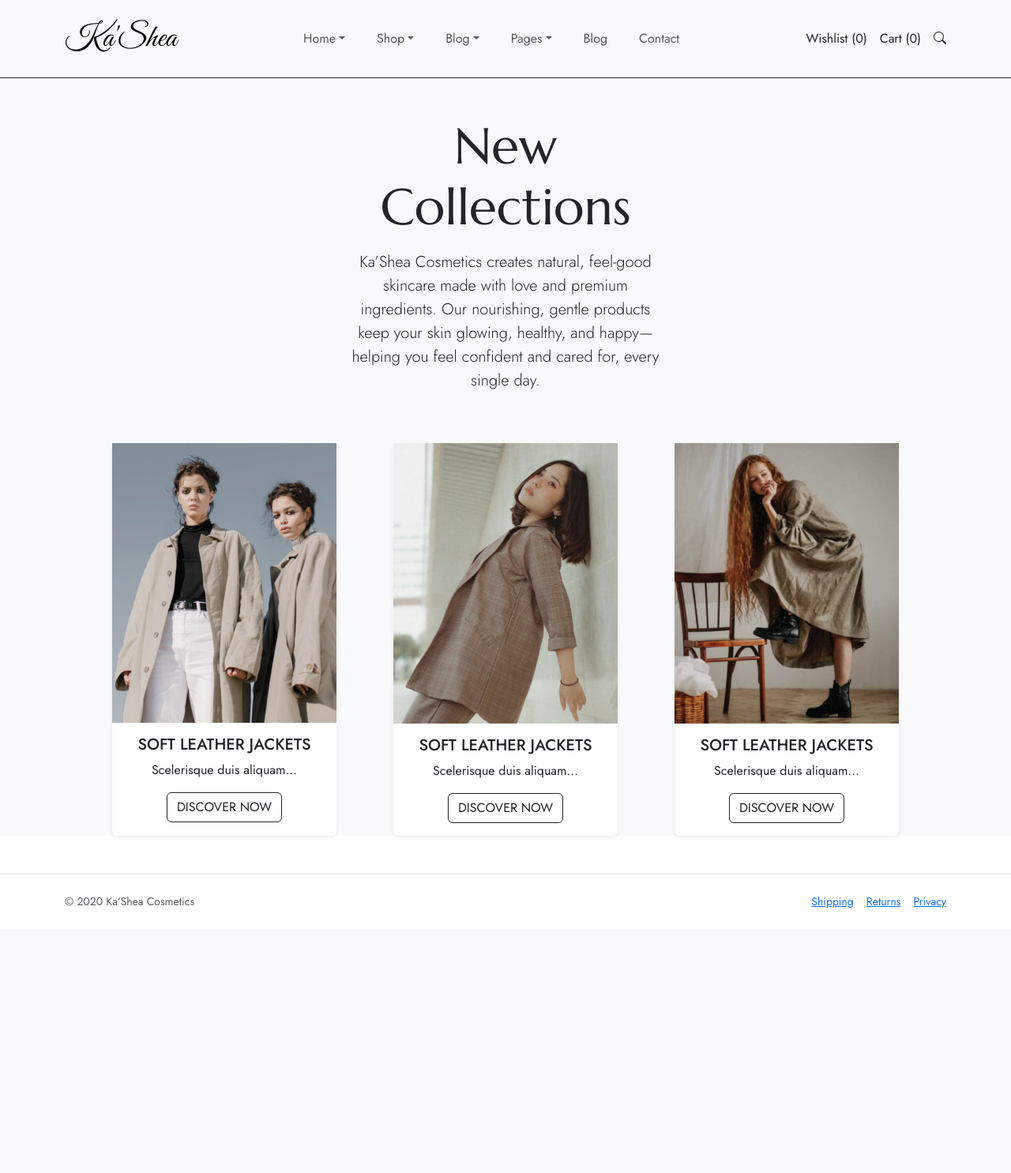
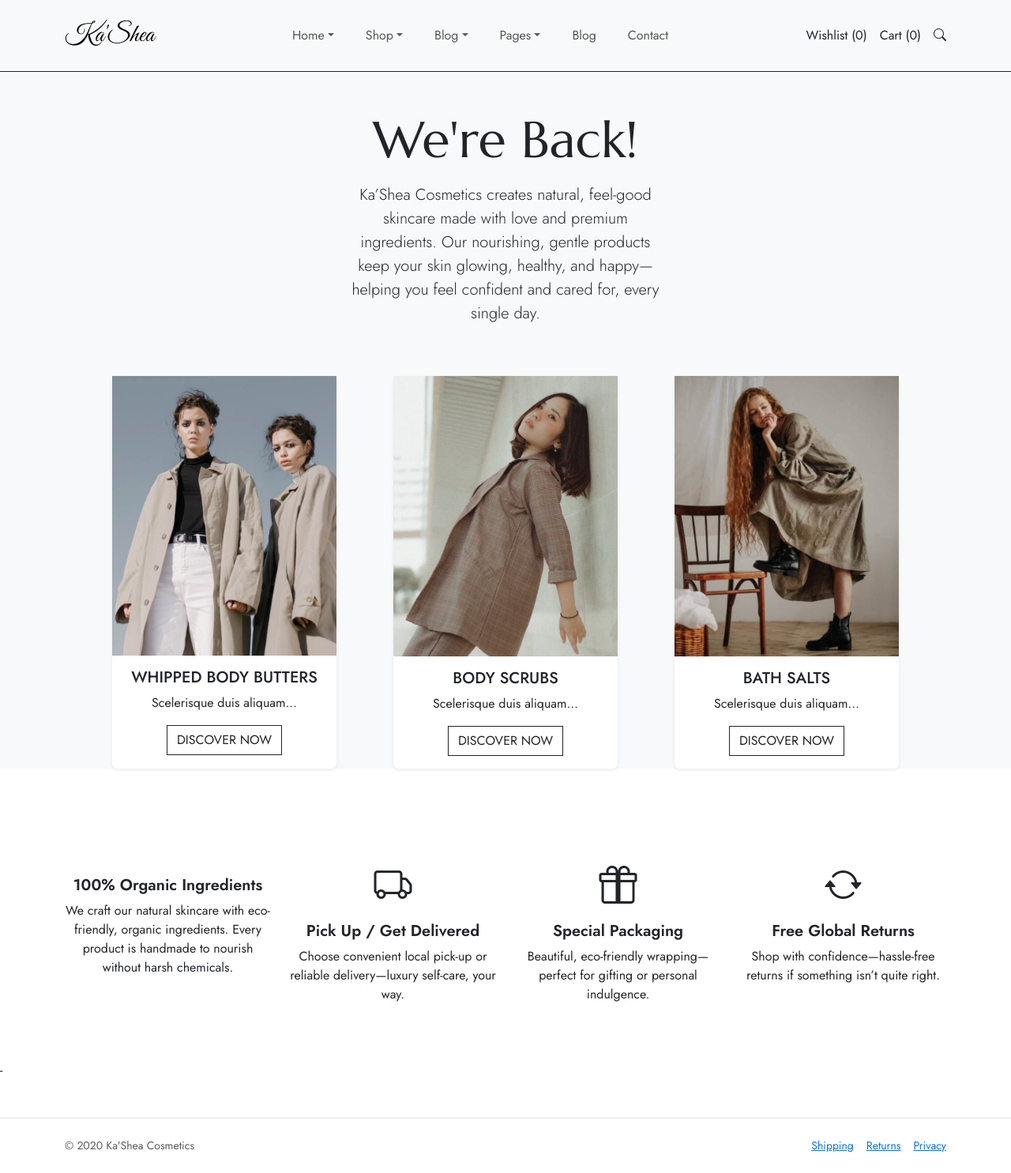
Before and after one commit to DelroyBrown/KaSheaCosmetics_2025, a Django app: template templates/home.html in a window 1280 px wide. Shown: the whole page at 79% size. Before the commit the page ends 1150 px from the top, so only its background shows below. Run offline with Django 5.2, Linux system fonts and the light colour scheme; the template is opened without the code that fills it: most values are stand-ins (such as "Sample title", 1, 10 or a date in 2020); some libraries are stand-ins or nearby versions.

Commit message:
Added Bootstrap Icons CSS and updated WHAT WE DO section layout in home.html

```diff
--- a/templates/base.html
+++ b/templates/base.html
@@ -13,6 +13,8 @@
         href="https://fonts.googleapis.com/css2?family=Jost:ital,wght@0,100..900;1,100..900&family=Marcellus&display=swap"
         rel="stylesheet">
     <link rel="stylesheet" href="{% static 'vendors/bootstrap/css/bootstrap.min.css' %}">
+    <link rel="stylesheet" href="https://cdn.jsdelivr.net/npm/bootstrap-icons@1.11.3/font/bootstrap-icons.css">
+
     <link rel="stylesheet" href="{% static 'css/custom.css' %}">
     {% block meta %}{% endblock %}
     {% block head %}{% endblock %}
--- a/templates/home.html
+++ b/templates/home.html
@@ -4,43 +4,48 @@
 {% block fullbleed %}
 
 <!-- HERO SECTION -->
-<section class="bg-light d-flex align-items-center min-vh-100 w-100">
-    <div class="container-fluid px-0">
+<section class="pb-6 bg-light d-flex align-items-center min-vh-100 w-100">
+    <div class="container-fluid px-0 mb-6">
         <div class="row justify-content-center text-center my-5 mx-0">
             <div class="col-lg-4 col-md-6">
-                <h1 class="fw-light display-3 marcellus-font">New Collections</h1>
-                <p class="lead mt-3">Ka’Shea Cosmetics creates natural, feel-good skincare made with love and premium ingredients. Our nourishing, gentle products keep your skin glowing, healthy, and happy—helping you feel confident and cared for, every single day.</p>
+                <h1 class="fw-light display-3 marcellus-font">We're Back!</h1>
+                <p class="lead mt-3">Ka’Shea Cosmetics creates natural, feel-good skincare made with love and premium
+                    ingredients. Our nourishing, gentle products keep your skin glowing, healthy, and happy—helping you
+                    feel confident and cared for, every single day.</p>
             </div>
         </div>
 
         <div class="row g-4 justify-content-center mx-0 px-3 px-sm-4">
             <div class="col-sm-6 col-md-4 col-lg-3">
                 <div class="card h-100 shadow-sm border-0">
-                    <img src="{% static 'img/banner-image-1.jpg' %}" class="rounded-0 card-img-top" alt="Soft leather jackets">
+                    <img src="{% static 'img/banner-image-1.jpg' %}" class="rounded-0 card-img-top"
+                        alt="Soft leather jackets">
                     <div class="card-body text-center">
-                        <h5 class="card-title text-uppercase">Soft leather jackets</h5>
+                        <h5 class="card-title text-uppercase">Whipped Body Butters</h5>
                         <p class="card-text">Scelerisque duis aliquam…</p>
-                        <a href="#" class="btn btn-outline-dark text-uppercase">Discover Now</a>
+                        <a href="#" class="rounded-0 btn btn-outline-dark text-uppercase">Discover Now</a>
                     </div>
                 </div>
             </div>
             <div class="col-sm-6 col-md-4 mx-5 col-lg-3">
                 <div class="card h-100 shadow-sm border-0">
-                    <img src="{% static 'img/banner-image-2.jpg' %}" class="rounded-0 card-img-top" alt="Soft leather jackets">
+                    <img src="{% static 'img/banner-image-2.jpg' %}" class="rounded-0 card-img-top"
+                        alt="Soft leather jackets">
                     <div class="card-body text-center">
-                        <h5 class="card-title text-uppercase">Soft leather jackets</h5>
+                        <h5 class="card-title text-uppercase">Body Scrubs</h5>
                         <p class="card-text">Scelerisque duis aliquam…</p>
-                        <a href="#" class="btn btn-outline-dark text-uppercase">Discover Now</a>
+                        <a href="#" class="rounded-0 btn btn-outline-dark text-uppercase">Discover Now</a>
                     </div>
                 </div>
             </div>
             <div class="col-sm-6 col-md-4 col-lg-3">
                 <div class="card h-100 shadow-sm border-0">
-                    <img src="{% static 'img/banner-image-3.jpg' %}" class="rounded-0 card-img-top" alt="Soft leather jackets">
+                    <img src="{% static 'img/banner-image-3.jpg' %}" class="rounded-0 card-img-top"
+                        alt="Soft leather jackets">
                     <div class="card-body text-center">
-                        <h5 class="card-title text-uppercase">Soft leather jackets</h5>
+                        <h5 class="card-title text-uppercase">Bath Salts</h5>
                         <p class="card-text">Scelerisque duis aliquam…</p>
-                        <a href="#" class="btn btn-outline-dark text-uppercase">Discover Now</a>
+                        <a href="#" class="rounded-0 btn btn-outline-dark text-uppercase">Discover Now</a>
                     </div>
                 </div>
             </div>
@@ -48,6 +53,52 @@
         </div>
     </div>
 </section>
+
+
+<!-- WHAT WE DO SECTION -->
+<section class="features mt-5 py-5">
+  <div class="container">
+    <div class="row g-4 text-center">
+
+      <div class="col-12 col-sm-6 col-lg-3">
+        <div class="py-4 h-100">
+          <i class="bi bi-leaf display-5 d-block mb-3" aria-hidden="true"></i>
+          <h4 class="h5 fw-semibold">100% Organic Ingredients</h4>
+          <p class="mb-0">We craft our natural skincare with eco-friendly, organic ingredients. Every product is handmade to nourish without harsh chemicals.</p>
+        </div>
+      </div>
+
+      <div class="col-12 col-sm-6 col-lg-3">
+        <div class="py-4 h-100">
+          <i class="bi bi-truck display-5 d-block mb-3" aria-hidden="true"></i>
+          <h4 class="h5 fw-semibold">Pick Up / Get Delivered</h4>
+          <p class="mb-0">Choose convenient local pick-up or reliable delivery—luxury self-care, your way.</p>
+        </div>
+      </div>
+
+      <div class="col-12 col-sm-6 col-lg-3">
+        <div class="py-4 h-100">
+          <i class="bi bi-gift display-5 d-block mb-3" aria-hidden="true"></i>
+          <h4 class="h5 fw-semibold">Special Packaging</h4>
+          <p class="mb-0">Beautiful, eco-friendly wrapping—perfect for gifting or personal indulgence.</p>
+        </div>
+      </div>
+
+      <div class="col-12 col-sm-6 col-lg-3">
+        <div class="py-4 h-100">
+          <i class="bi bi-arrow-repeat display-5 d-block mb-3" aria-hidden="true"></i>
+          <h4 class="h5 fw-semibold">Free Global Returns</h4>
+          <p class="mb-0">Shop with confidence—hassle-free returns if something isn’t quite right.</p>
+        </div>
+      </div>
+
+    </div>
+  </div>
+</section>
+-
+
+
+
 {% endblock %}
 
 {% block content %}
--- a/templates/partials/navbar.html
+++ b/templates/partials/navbar.html
@@ -7,7 +7,7 @@
   <div class="container">
 
     <!-- Brand -->
-    <a class="navbar-brand" href="#" style="font-family:'Great Vibes',cursive; font-size:2.5rem; line-height:1;">
+    <a class="navbar-brand" href="#" style="font-family:'Great Vibes',cursive; font-size:2rem; line-height:1;">
       Ka'Shea
     </a>
 
@@ -68,5 +68,6 @@
   </div>
 </nav>
 
+
 <!-- Bootstrap Icons for the search icon -->
 <link rel="stylesheet" href="https://cdn.jsdelivr.net/npm/bootstrap-icons@1.11.1/font/bootstrap-icons.css">
```
